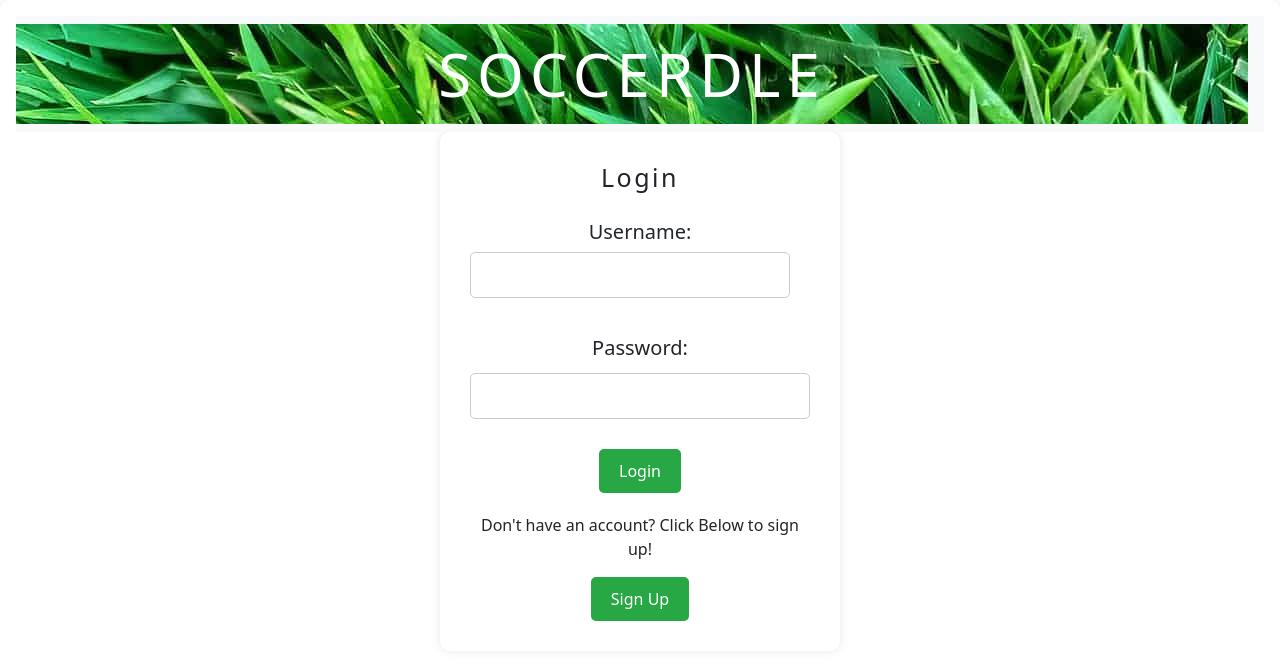
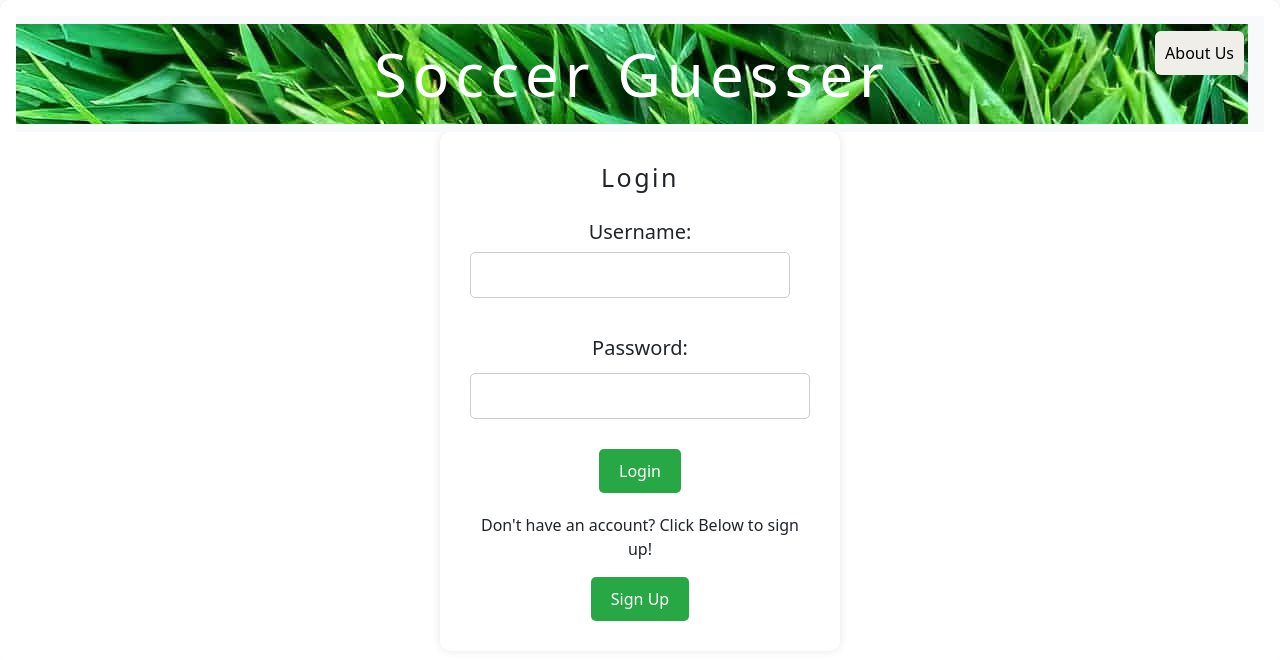
Before and after one commit to hussen2003/soccer-guesser-MERN, a React (Create React App) app in the folder frontend/: page / in a window 1280 px wide. Shown: the top 660 px of the page. Built offline with nearby package versions, Linux system fonts and the light colour scheme.

Commit message:
header/aboutpage/landingpage updates

```diff
--- a/frontend/src/components/header/Header.js
+++ b/frontend/src/components/header/Header.js
@@ -1,14 +1,31 @@
 import React from 'react';
 import "./header.css";
 import Navbar from 'react-bootstrap/Navbar';
-import Nav from'react-bootstrap/Nav';
+import Button from 'react-bootstrap/Button';
+
+const aboutus = (event) => {
+  event.preventDefault();
+  window.location.href = "/AboutPage";
+}
+function handleMouseEnter(event) {
+  event.target.style.backgroundColor = '#3dea76'; // Change background color on hover
+}
+function handleMouseLeave(event) {
+  event.target.style.backgroundColor = '#efeee9'; // Change background color back to normal when mouse leaves
+}
 
 const Header = () => {
   return (
     <div>
       <Navbar expand="lg" className="bg-body-tertiary">
         <Navbar.Brand>
-        <Nav.Link href="/">SOCCERDLE</Nav.Link>
+          Soccer Guesser
+          {window.location.pathname == "/" && (<Button onClick={aboutus}
+            onMouseEnter={handleMouseEnter}
+            onMouseLeave={handleMouseLeave}
+            style={{ position: 'absolute', top: '15px', right: '20px', padding: '10px', backgroundColor: '#efeee9', color: '#000', border: 'none', cursor: 'pointer' }}>
+            About Us
+          </Button>)}
         </Navbar.Brand>
       </Navbar>
     </div>
--- a/frontend/src/pages/AboutPage.js
+++ b/frontend/src/pages/AboutPage.js
@@ -1,8 +1,6 @@
 import React from 'react';
 import Header from '../components/header/Header.js';
 import './aboutpage.css'; // Importing CSS for styling
-import Button from 'react-bootstrap/Button';
-import Card from 'react-bootstrap/Card';
 
 function AboutPage() {
     const teamMembers = [
--- a/frontend/src/pages/LandingPage.js
+++ b/frontend/src/pages/LandingPage.js
@@ -36,7 +36,7 @@ function LandingPage() {
             <div className='landing-page'></div>
             <h1> Hello, {name}!</h1>
             <div style={{ margin: '75px 0' }}></div> { }
-            <Button onClick = {playdaily}
+            <Button onClick={playdaily}
                 onMouseEnter={handleMouseEnter}
                 onMouseLeave={handleMouseLeave}
                 style={{ padding: '20px', backgroundColor: '#efeee9', color: 'rgb(0, 0, 0)', fontSize: '25px', width: '225px', height: '80px', cursor: 'pointer' }}>
```
Lines whose indentation alone changed are shown as unchanged.
